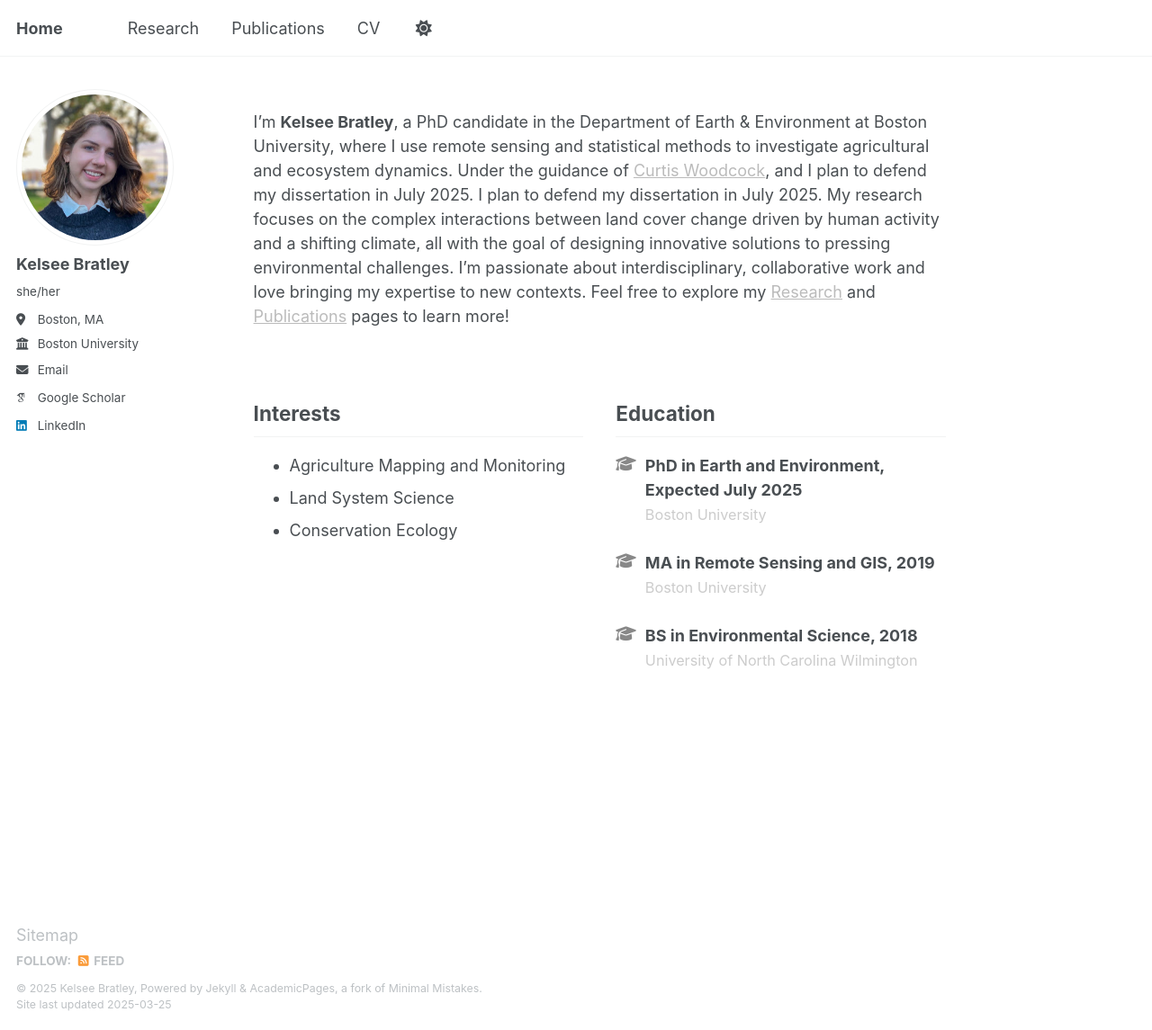
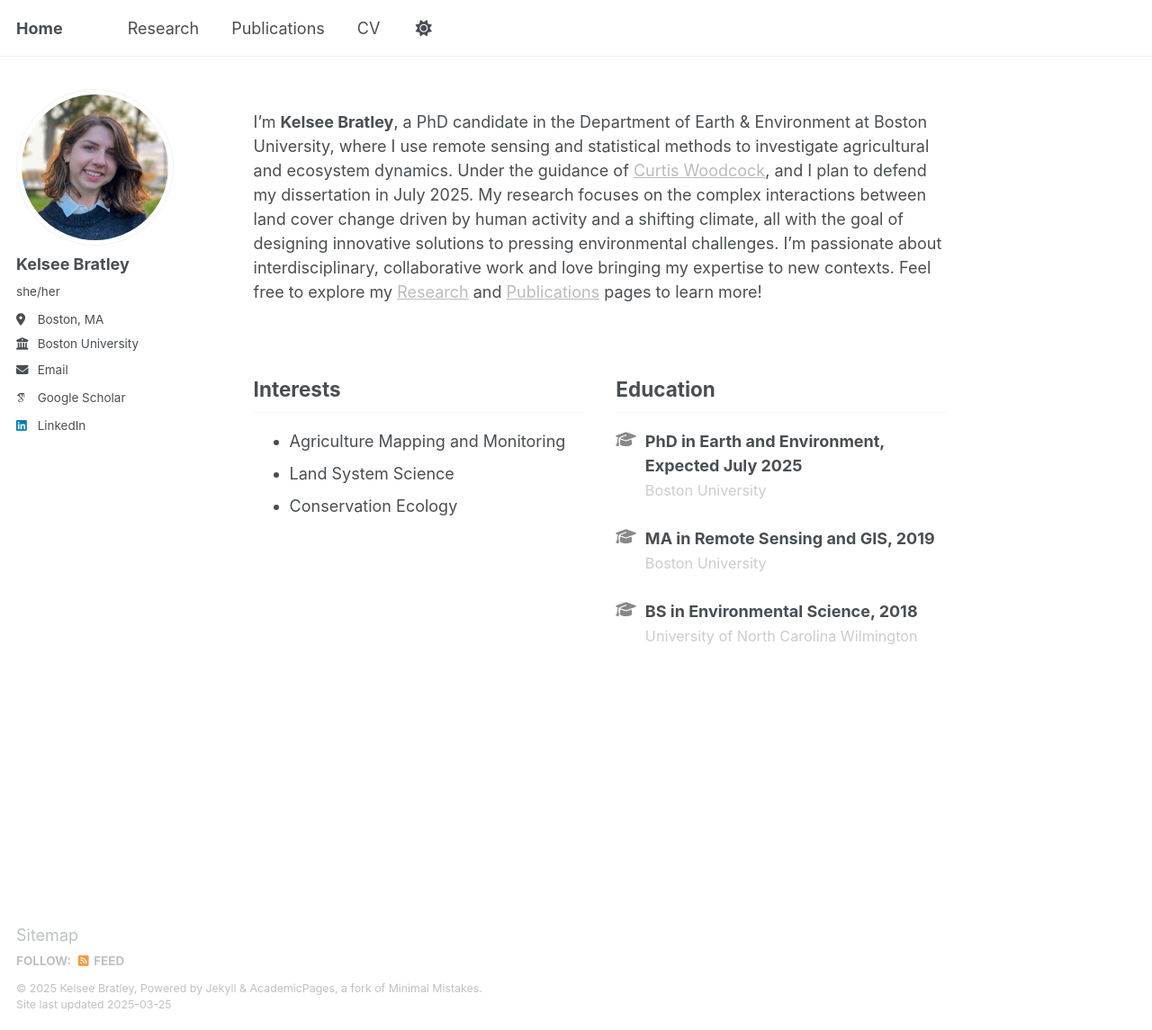
Before and after one commit to kbratley/kbratley.github.io, a Jekyll site: the page built from _pages/about.md, in a window 1280 px wide and 1145 px high. Shown: the whole window at 90% size. Built offline with Jekyll 4.4.1, drawn with Linux system fonts in a browser that asks for light colours; some web fonts are replaced.

Commit message:
Update about.md

```diff
--- a/_pages/about.md
+++ b/_pages/about.md
@@ -10,7 +10,7 @@ redirect_from:
  <p>
  I’m <b>Kelsee Bratley</b>, a PhD candidate in the Department of Earth & Environment at Boston University, where I use remote sensing and statistical methods to investigate agricultural and ecosystem dynamics. Under the guidance of
   <a href="https://scholar.google.com/citations?user=vf8DeC4AAAAJ&hl=en" style="color: #bbb;">
-    Curtis Woodcock</a>, and I plan to defend my dissertation in July 2025. I plan to defend my dissertation in July 2025. My research focuses on the complex interactions between land cover change driven by human activity and a shifting climate, all with the goal of designing innovative solutions to pressing environmental challenges. I’m passionate about interdisciplinary, collaborative work and love bringing my expertise to new contexts. Feel free to explore my
+    Curtis Woodcock</a>, and I plan to defend my dissertation in July 2025. My research focuses on the complex interactions between land cover change driven by human activity and a shifting climate, all with the goal of designing innovative solutions to pressing environmental challenges. I’m passionate about interdisciplinary, collaborative work and love bringing my expertise to new contexts. Feel free to explore my
   <a href="/portfolio" style="color: #bbb;">Research</a> and
   <a href="/publications" style="color: #bbb;">Publications</a>
   pages to learn more!
```
